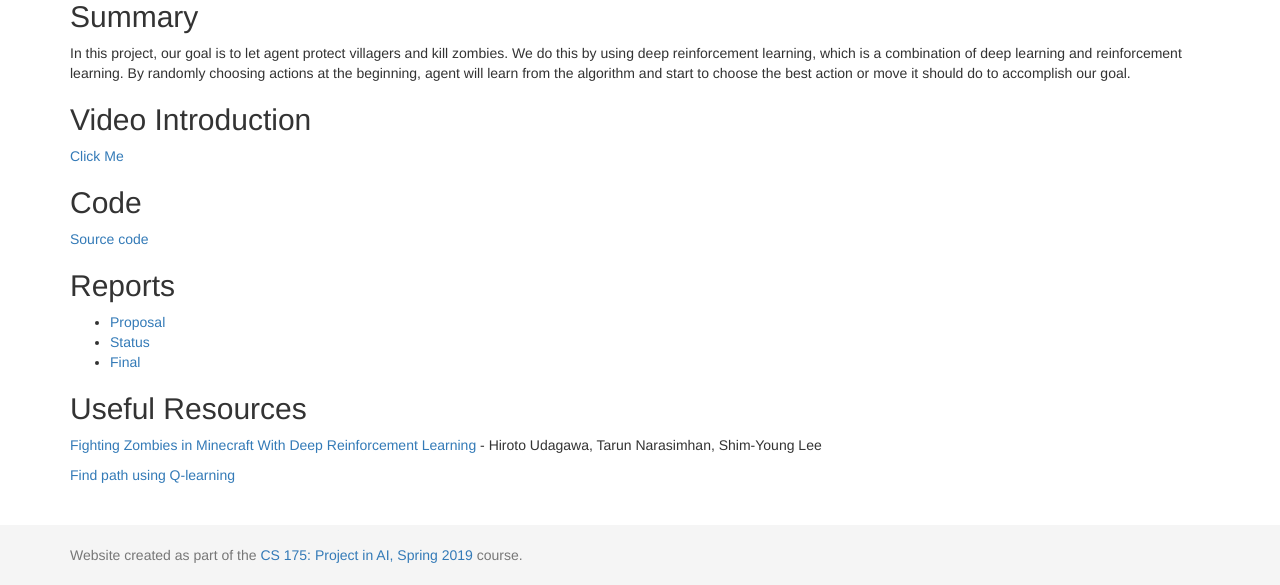
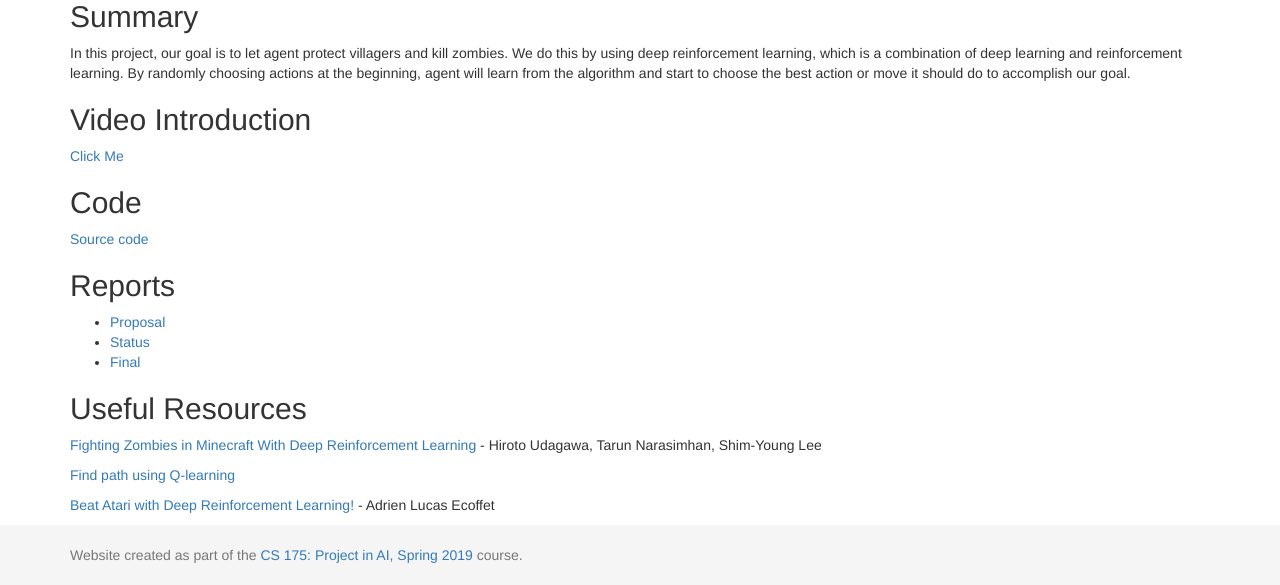
Before and after one commit to jiacheh4/Sirius-3, a Jekyll site: the page built from docs/index.md, in a window 1280 px wide and 1078 px high. Shown: the part 493-1078 px from the top of the window. Built offline with Jekyll 4.4.1, drawn with Linux system fonts in a browser that asks for light colours.

Commit message:
Update index.md

```diff
--- a/docs/index.md
+++ b/docs/index.md
@@ -28,3 +28,5 @@ In this project, our goal is to let agent protect villagers and kill zombies. We
 [Fighting Zombies in Minecraft With Deep Reinforcement Learning](http://cs229.stanford.edu/proj2016/report/UdagawaLeeNarasimhan-FightingZombiesInMinecraftWithDeepReinforcementLearning-report.pdf) - Hiroto Udagawa, Tarun Narasimhan, Shim-Young Lee
 
 [Find path using Q-learning](https://www.youtube.com/watch?v=9XRL6d-yxp4)
+
+[Beat Atari with Deep Reinforcement Learning!](https://becominghuman.ai/lets-build-an-atari-ai-part-1-dqn-df57e8ff3b26) - Adrien Lucas Ecoffet
```
